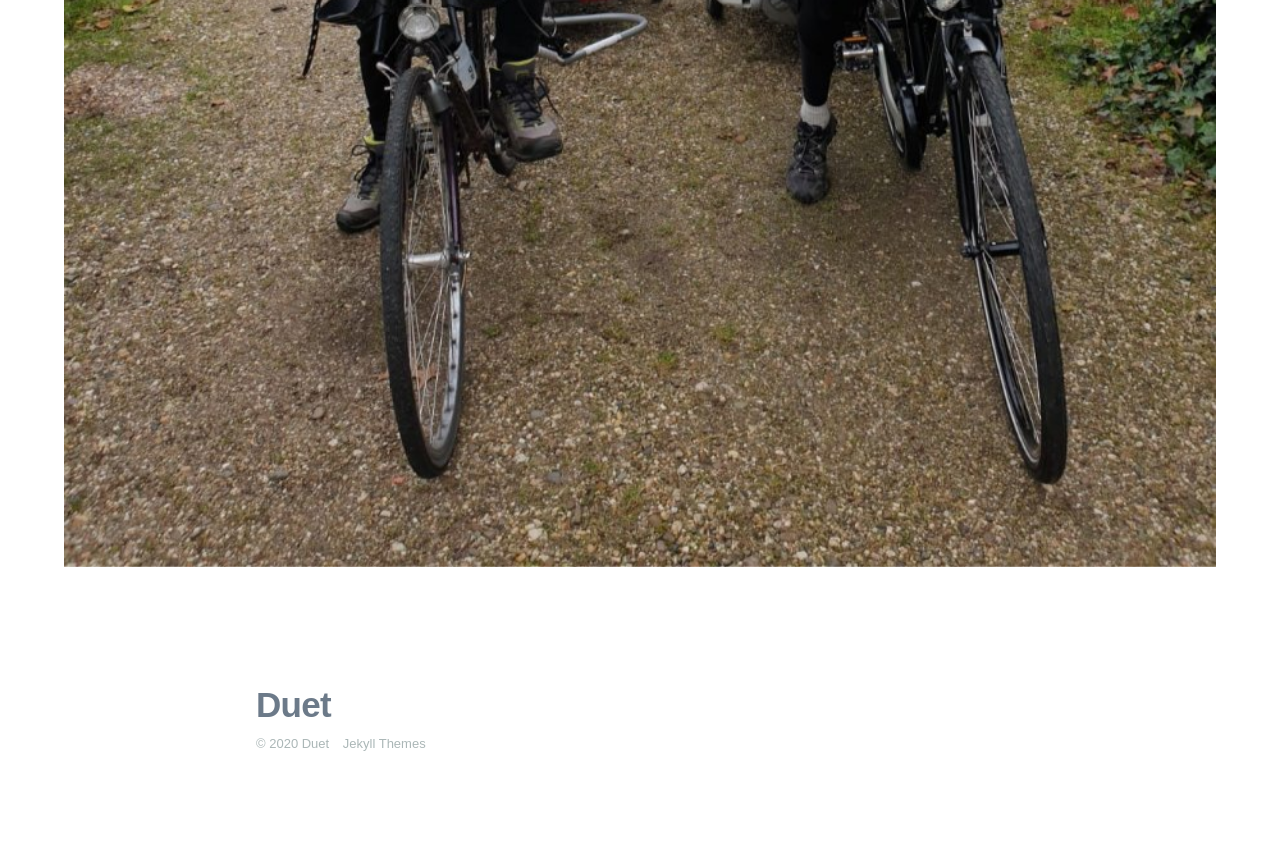
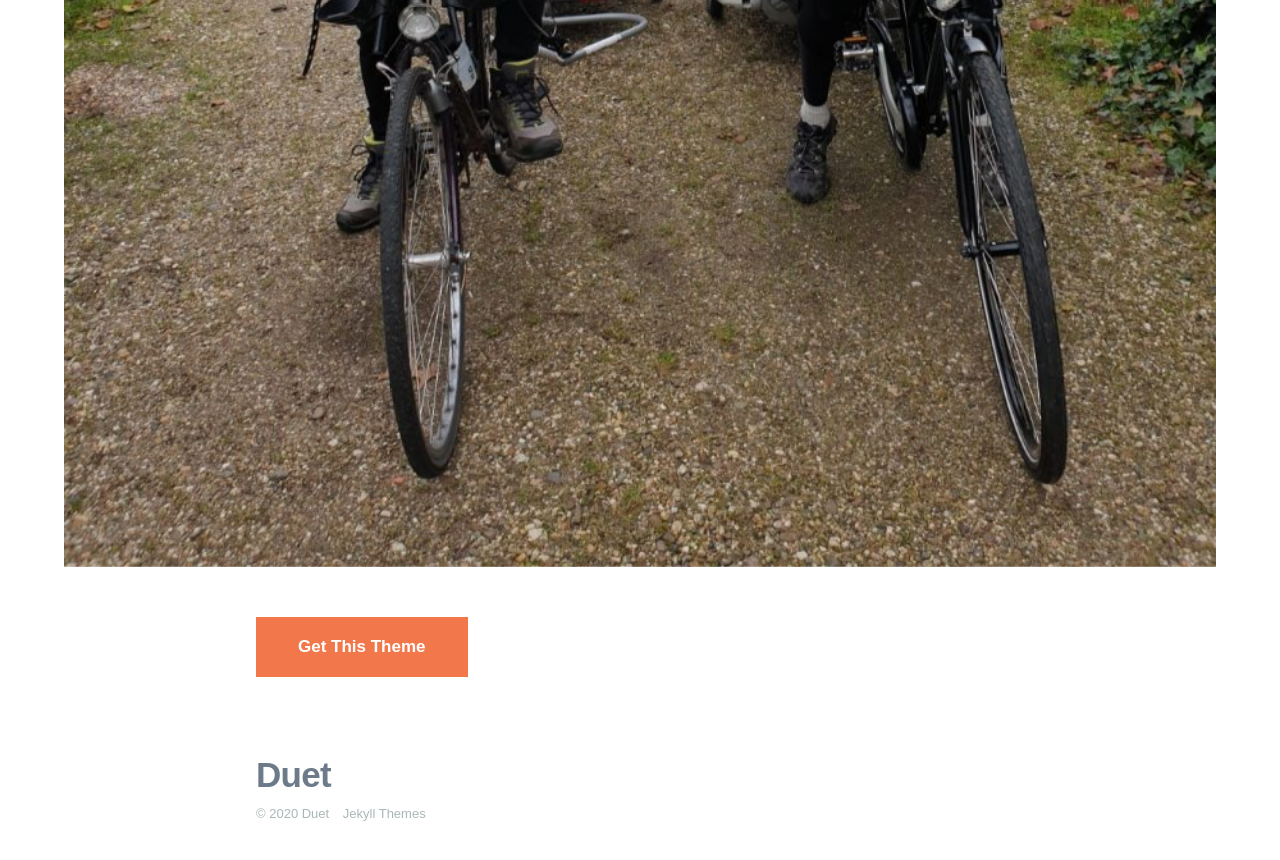
Before and after one commit to allanpcampbell/allanpcampbell.github.io, a Jekyll site: the page built from _posts/2019-11-17-we-are-out.md, in a window 1280 px wide and 900 px high, scrolled down 2306 px. Shown: the top 860 px of the window. Built offline with Jekyll 4.4.1, drawn with Linux system fonts in a browser that asks for light colours; nearby versions of some CDN libraries; some web fonts are replaced; before the commit the page ends 3136 px from its top, so only the background shows below that.

Commit message:
Update 2019-11-17-we-are-out.md

```diff
--- a/_posts/2019-11-17-we-are-out.md
+++ b/_posts/2019-11-17-we-are-out.md
@@ -35,3 +35,5 @@
 <div class="gallery" data-columns="1">
 	<img src="/images/day 1-a-min.jpg">
 </div>
+
+<a href="https://jekyllthemes.io/theme/duet-portfolio-jekyll-theme" class="button button--large">Get This Theme</a>
```
